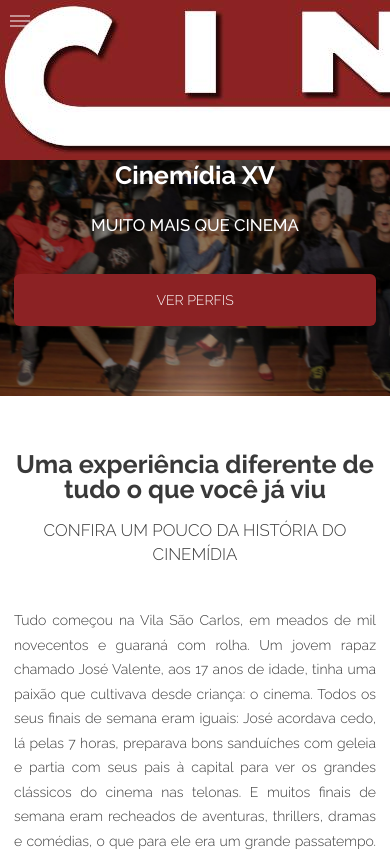
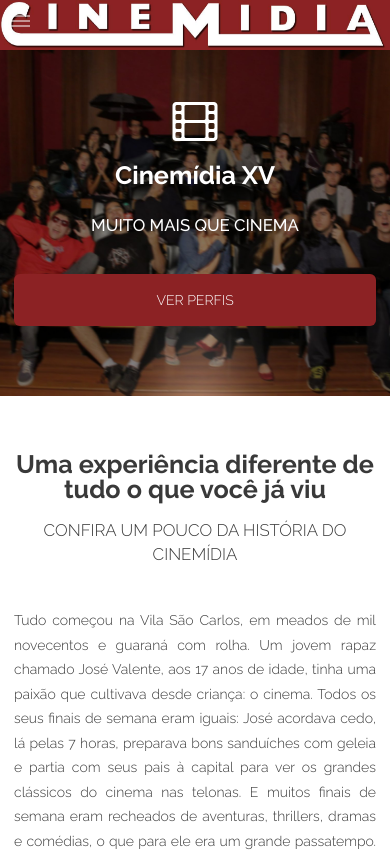
Before and after one commit to pedrada/pedrada.github.io, a plain HTML site: page index.html in a window 390 px wide. Shown: the top 851 px of the page. Drawn offline with nearby package versions, Linux system fonts and the light colour scheme.

Commit message:
Ajustes de responsividade

```diff
--- a/css/style-mobile.css
+++ b/css/style-mobile.css
@@ -168,10 +168,18 @@
 			padding: 0;
 		}
 
-	#logo
-	{
-		display: none;
-	}
+    #logo
+    {
+        display: none;
+    }
+        .img-logo {
+            width: 100%;
+        }
+
+        #logo a > img {
+            width: 100%;
+            height: auto;
+        }
 
 	#nav
 	{
--- a/css/style.css
+++ b/css/style.css
@@ -793,7 +793,7 @@
 			font-weight: 600;
 		}
 
-        #logo a > img {
+        .img-logo {
             height: 50px;
         }
 
--- a/index.html
+++ b/index.html
@@ -32,7 +32,7 @@
 
 					<!-- Logo -->
 						<div id="logo">
-							<h1><a href="#"><img src="images/logo-color.jpg"></a></h1>
+							<h1><a href="#"><img src="images/logo-color.jpg" class="img-logo"></a></h1>
 						</div>
 
 					<!-- Nav -->
```
